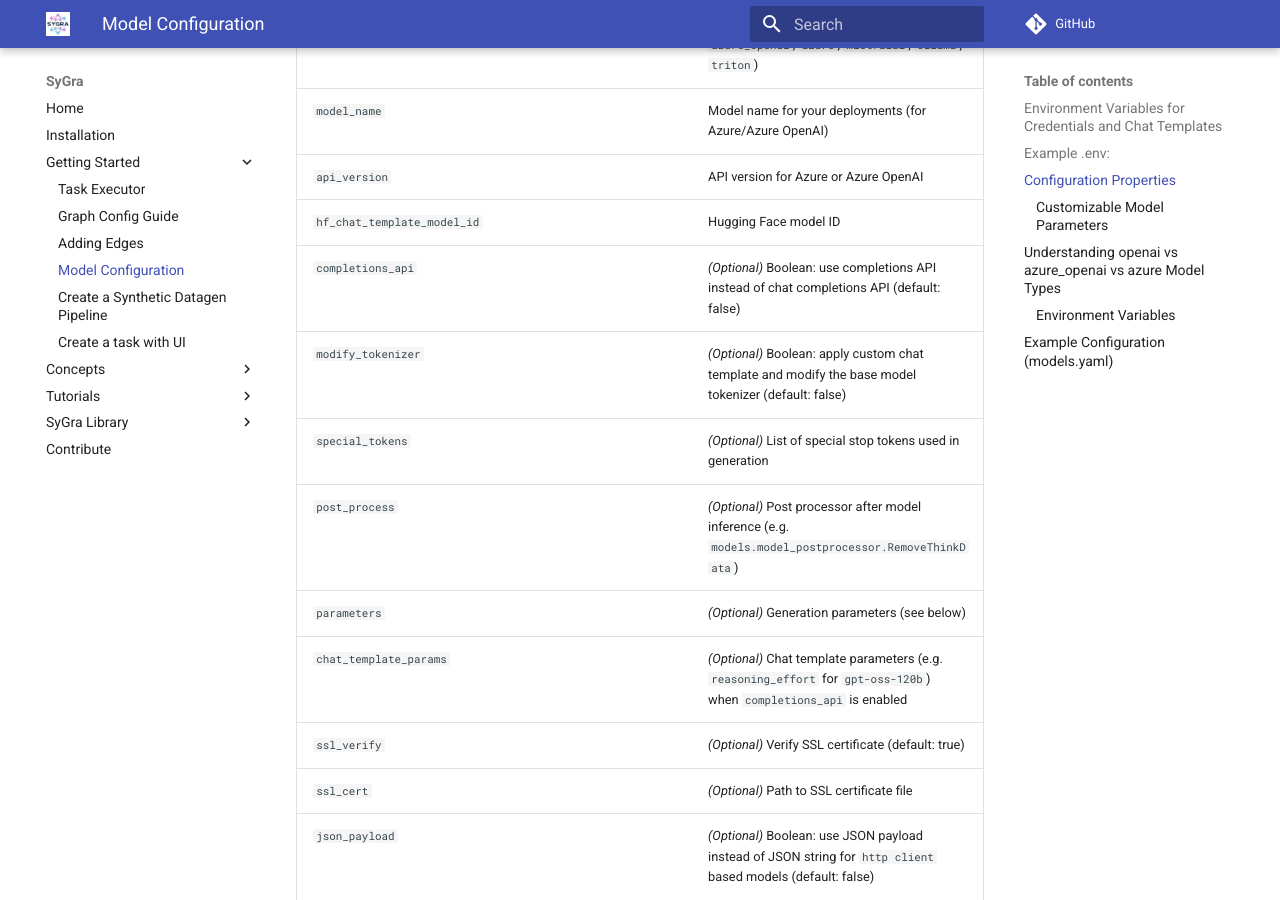
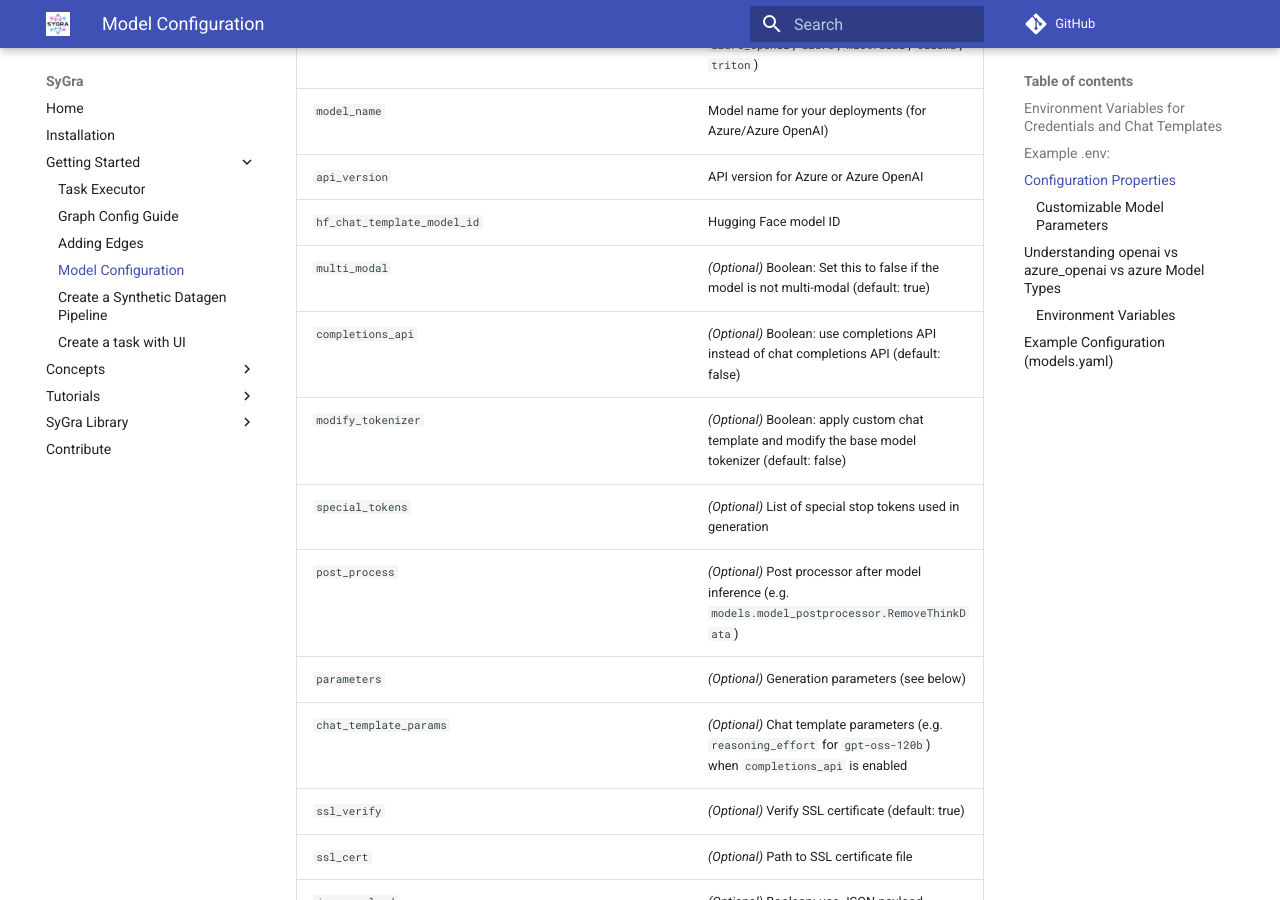
Before and after one commit to ServiceNow/SyGra, an MkDocs documentation site: the page built from docs/getting_started/model_configuration.md, in a window 1280 px wide and 900 px high, scrolled down 2089 px. Built offline with MkDocs 1.6.1 and Material for MkDocs 9.7.7, drawn with Linux system fonts in a browser that asks for light colours; comment, search, counter and statistics services are not loaded.

Commit message:
Added multi_modal param in model_configuration.md

```diff
--- a/docs/getting_started/model_configuration.md
+++ b/docs/getting_started/model_configuration.md
@@ -51,6 +51,7 @@ SYGRA_MIXTRAL_8X7B_CHAT_TEMPLATE={% for m in messages %} ... {% endfor %}
 | `model_name`                | Model name for your deployments (for Azure/Azure OpenAI)                                                                   |
 | `api_version`               | API version for Azure or Azure OpenAI                                                                                      |
 | `hf_chat_template_model_id` | Hugging Face model ID                                                                                                      |
+| `multi_modal`               | *(Optional)* Boolean: Set this to false if the model is not multi-modal (default: true)                                    |
 | `completions_api`           | *(Optional)* Boolean: use completions API instead of chat completions API (default: false)                                 |
 | `modify_tokenizer`          | *(Optional)* Boolean: apply custom chat template and modify the base model tokenizer (default: false)                      |
 | `special_tokens`            | *(Optional)* List of special stop tokens used in generation                                                                |
```
